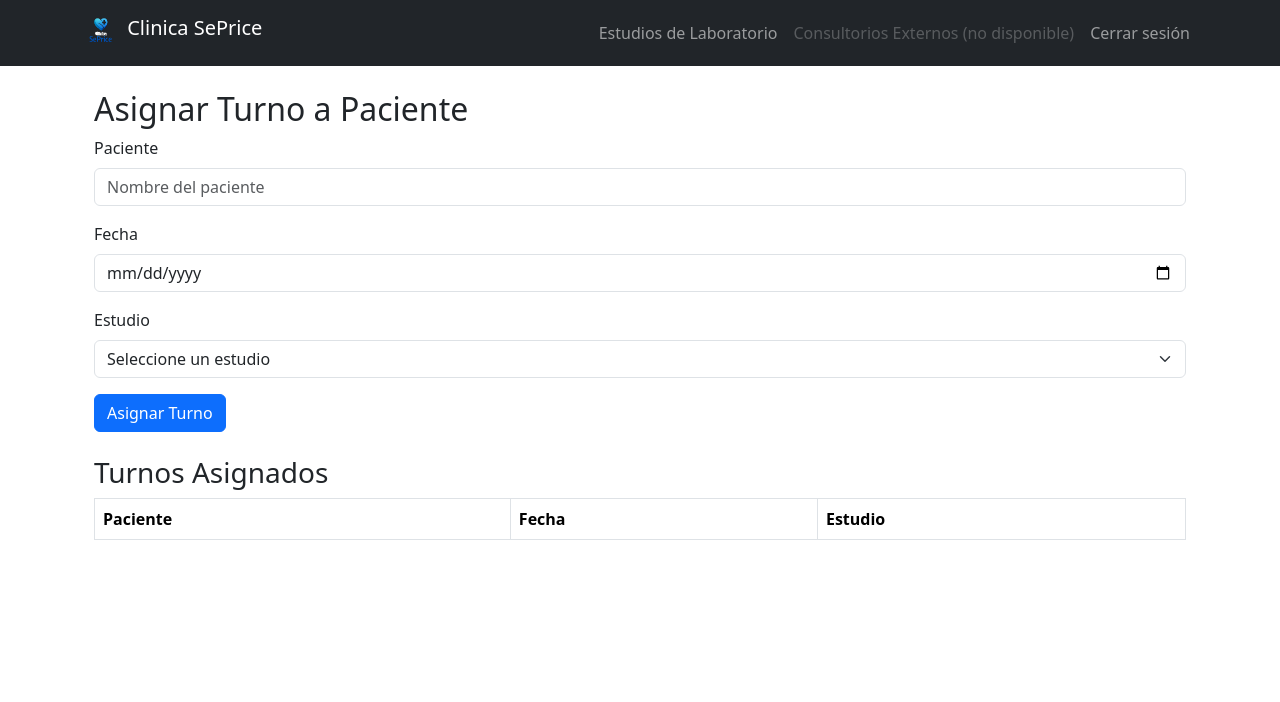
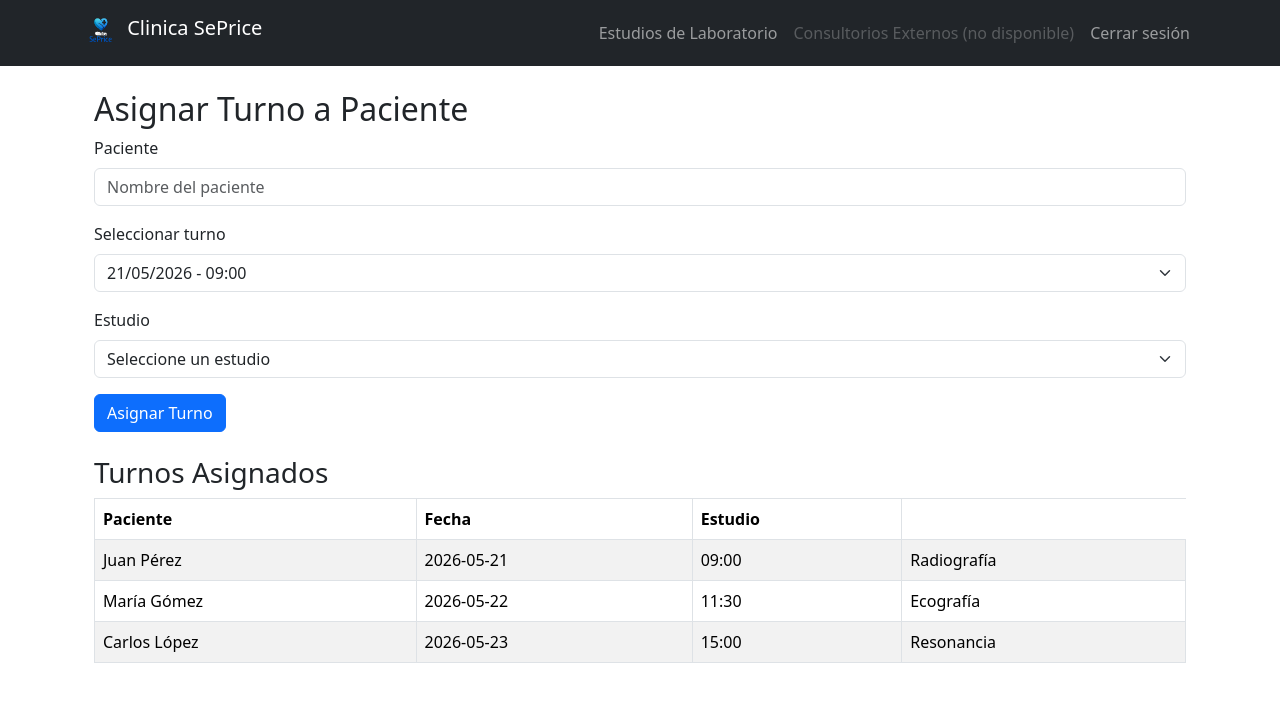
Before and after one commit to fraperrone/ifts29-pp2-proto-front, a React (Vite) app: page /asignar-turno in a window 1280 px wide. Shown: the top 702 px of the page. Built offline with nearby package versions, Linux system fonts and the light colour scheme; sample sign-in values are in the browser's storage.

Commit message:
acreditar paciente - se agregan y modifican lineas

```diff
--- a/src/components/forms/DynamicForm.jsx
+++ b/src/components/forms/DynamicForm.jsx
@@ -15,6 +15,7 @@ function DynamicForm({ model, onSubmit }) {
                     <Form.Group className="mb-3" controlId={field} key={field}>
                         <Form.Label>{config.label}</Form.Label>
                         <Form.Control
+                            defaultValue={config.value}
                             type={config.type}
                             name={field}
                             maxLength={config.maxLength}
@@ -26,7 +27,7 @@ function DynamicForm({ model, onSubmit }) {
                     </Form.Group>
                 ))}
                 <Button variant="primary" type="submit">
-                    Guardar
+                    Aceptar
                 </Button>
             </Form>
         </Container>
--- a/src/pages/atencion/AcreditarPaciente.jsx
+++ b/src/pages/atencion/AcreditarPaciente.jsx
@@ -1,7 +1,7 @@
 
 
 // genermaos pagina para acreditar paciente
-import React from 'react'
+import React, { useState } from 'react'
 import FormularioAcreditarPaciente from '../../components/forms/FormularioAcreditarPaciente'
 
 import { Container } from 'react-bootstrap'
@@ -14,20 +14,78 @@ import ModalConfirmacionDatos from '../../components/messages/ModalConfirmacionD
 //IMPLEMENTAMOS NUEVO FORM
 import DynamicForm from '../../components/forms/DynamicForm'
 import pacienteModel from '../../model/pacienteModel'
+import MessageComponent from '../../components/messages/MessageComponent'
 
+import { Modal } from 'react-bootstrap'
+
+import { Button } from 'react-bootstrap'
+
+import MessageModal from '../../components/messages/MessageModal'
 
 const AcreditarPaciente = () => {
   const handlePacienteSubmit = (data) => {
-    console.log("Paciente cargado:", data);
-    // acá podés enviar a Firestore, API, etc.
+      setShow(true)
+      setDni(data.id_paciente)
+
   };
+
+
+  const modelId = {
+    id_paciente: {
+      value: "36400855",
+      label: "ID Paciente",
+      type: "number",
+      maxLength: 6,
+      required: true,
+      description: "Identificador único del paciente",
+    },
+  }
+
+  // configuracion modal
+  const [show, setShow] = useState(false)
+  const [dni, setDni]= useState([])
+  const [messageModal, setMessageModal] = useState(false)
+
+  const handleClose = () => {
+    setShow(false)
+  }
+
+
+
+
+
 
   return (
     <Container className=''>
-      <DynamicForm model={pacienteModel} onSubmit={handlePacienteSubmit} />
+
+      <DynamicForm model={modelId} onSubmit={handlePacienteSubmit} />
       <BotonCancelar />
 
       {/* agregamos modal de confirmacion */}
+
+        <Modal show={show} onHide={handleClose} centered>
+          <Modal.Header closeButton>
+            <Modal.Title>DNI encontrado</Modal.Title>
+          </Modal.Header>
+          <Modal.Body>
+            <p>El DNI <strong>{dni}</strong> fue encontrado correctamente.</p>
+            <p>Seleccione una opción para continuar:</p>
+          </Modal.Body>
+          <Modal.Footer>
+            <Button variant="success" onClick={() => setMessageModal(true)}>
+              Ingresar a sala de espera
+            </Button>
+            <Button variant="primary" onClick={() => alert("Redirigiendo a pago...")}>
+              Realizar pago
+            </Button>
+            <Button variant="secondary" onClick={handleClose}>
+              Cerrar
+            </Button>
+          </Modal.Footer>
+        </Modal>
+
+      <MessageModal show={messageModal} success={true} handleClose={()=>{setMessageModal(false)}  } message={ "ok"}/>
+
     </Container>
   )
 }
--- a/src/pages/turnos/AsignarTurnoPage.jsx
+++ b/src/pages/turnos/AsignarTurnoPage.jsx
@@ -7,23 +7,37 @@ const AsignarTurnoPage = () => {
   const [paciente, setPaciente] = useState("");
   const [fecha, setFecha] = useState("");
   const [estudio, setEstudio] = useState("");
-  const [turnos, setTurnos] = useState([]);
+  const [turnos, setTurnos] = useState([
+    { id: 1, paciente: "Juan Pérez", fecha: "2026-05-21", hora: "09:00", estudio: "Radiografía" },
+    { id: 2, paciente: "María Gómez", fecha: "2026-05-22", hora: "11:30", estudio: "Ecografía" },
+    { id: 3, paciente: "Carlos López", fecha: "2026-05-23", hora: "15:00", estudio: "Resonancia" },
+
+  ]);
   const [showConfirm, setShowConfirm] = useState(false);
 
-  const estudiosDisponibles = ["Laboratorio", "Radiografía", "Ecografía", "Resonancia"];
+  const estudiosDisponibles = ["Radiografía", "Ecografía", "Resonancia"];
 
   const handleAsignar = () => {
     setShowConfirm(true);
   };
 
   const confirmarTurno = () => {
-    const nuevoTurno = { paciente, fecha, estudio };
+    const nuevoTurno = { paciente, fechaHora, estudio };
     setTurnos([...turnos, nuevoTurno]);
     setShowConfirm(false);
     setPaciente("");
     setFecha("");
     setEstudio("");
   };
+
+  const [fechaHora, setFechaHora] = useState("2026-05-21T09:00");
+
+  const opciones = [
+    { value: "2026-05-21T09:00", label: "21/05/2026 - 09:00" },
+    { value: "2026-05-21T11:30", label: "21/05/2026 - 11:30" },
+    { value: "2026-05-22T15:00", label: "22/05/2026 - 15:00" },
+    { value: "2026-05-23T10:00", label: "23/05/2026 - 10:00" },
+  ];
 
   return (
     <Container className="my-4">
@@ -40,12 +54,17 @@ const AsignarTurnoPage = () => {
         </Form.Group>
 
         <Form.Group className="mb-3">
-          <Form.Label>Fecha</Form.Label>
-          <Form.Control
-            type="date"
-            value={fecha}
-            onChange={(e) => setFecha(e.target.value)}
-          />
+          <Form.Label>Seleccionar turno</Form.Label>
+          <Form.Select
+            value={fechaHora}
+            onChange={(e) => setFechaHora(e.target.value)}
+          >
+            {opciones.map((op, idx) => (
+              <option key={idx} value={op.value}>
+                {op.label}
+              </option>
+            ))}
+          </Form.Select>
         </Form.Group>
 
         <Form.Group className="mb-3">
@@ -78,9 +97,10 @@ const AsignarTurnoPage = () => {
         </thead>
         <tbody>
           {turnos.map((t, idx) => (
-            <tr key={idx}>
+            <tr key={t.id}>
               <td>{t.paciente}</td>
               <td>{t.fecha}</td>
+              <td>{t.hora}</td>
               <td>{t.estudio}</td>
             </tr>
           ))}
@@ -96,7 +116,7 @@ const AsignarTurnoPage = () => {
           <p>¿Confirma asignar el siguiente turno?</p>
           <ul>
             <li><strong>Paciente:</strong> {paciente}</li>
-            <li><strong>Fecha:</strong> {fecha}</li>
+            <li><strong>Fecha:</strong> {fechaHora}</li>
             <li><strong>Estudio:</strong> {estudio}</li>
           </ul>
         </Modal.Body>
```
